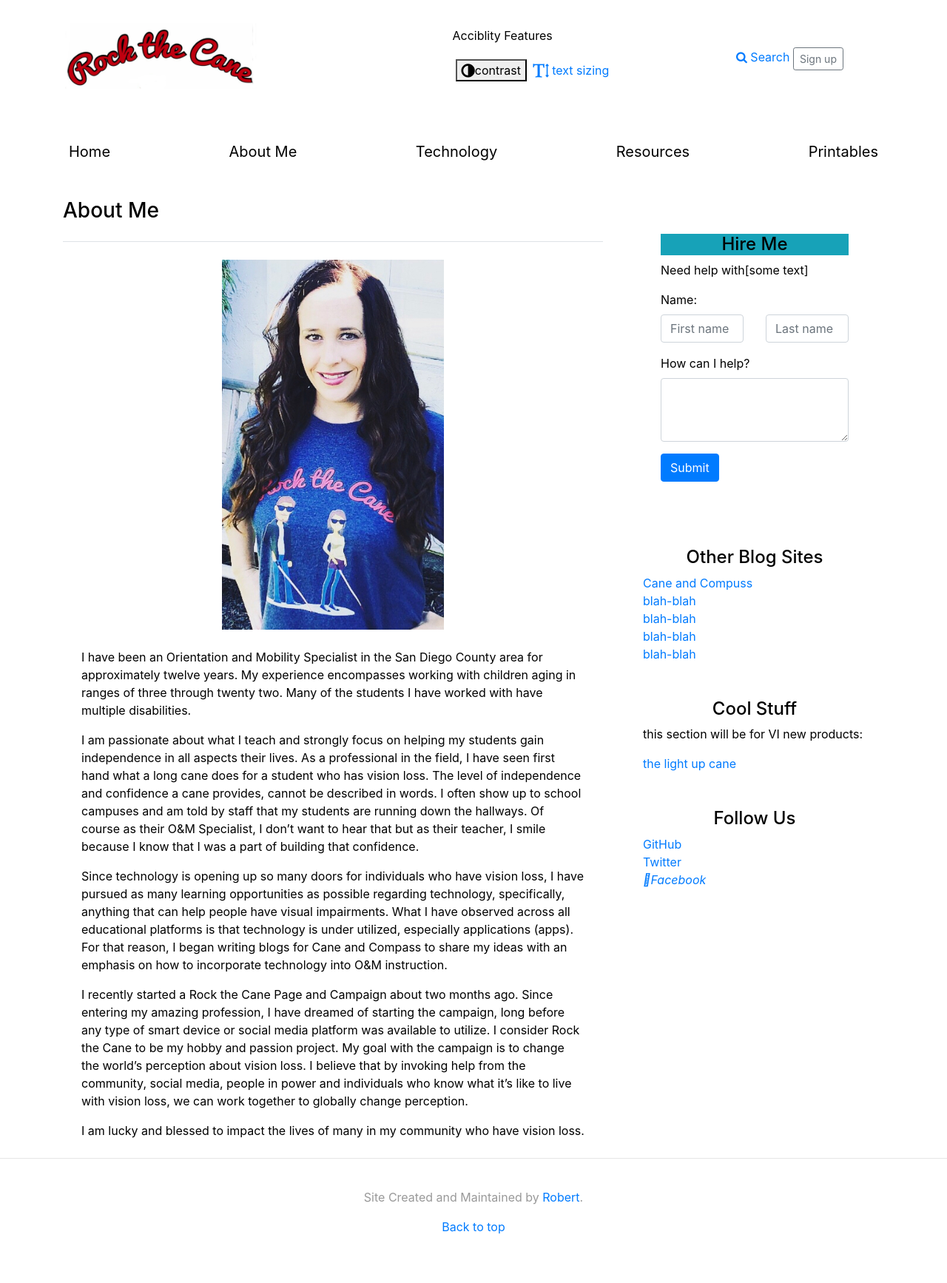
After one commit to RobertFullerton/Rockthecaneblog, a PHP site: page /aboutme.html in a window 1280 px wide. The commit adds this page. Shown: the whole page at 74% size. Run offline with PHP 8.4, Linux system fonts and the light colour scheme; some libraries are stand-ins or nearby versions.

Commit message:
Added about me page

```diff
--- /dev/null
+++ b/aboutme.html
@@ -0,0 +1,147 @@
+<!DOCTYPE html>
+<html lang="en">
+<head>
+    <meta charset="UTF-8">
+    <meta name="viewport" content="width=device-width, initial-scale=1.0">
+
+    <!-- Bootstrap CSS -->
+    <link rel="stylesheet" href="node_modules/bootstrap/dist/css/bootstrap.min.css" />
+
+    <!-- Additional CSS must be placed after Bootstrap CSS -->
+    <link rel="stylesheet" href="node_modules/font-awesome/css/font-awesome.min.css" />
+    <link rel="stylesheet" href="https://fonts.googleapis.com/css?family=Lobster|Open+Sans" />
+    <link rel="stylesheet" href="node_modules/bootstrap-social/bootstrap-social.css" />
+
+    <!-- Link to CSS sheet -->
+    <link rel="stylesheet" href="css/blog.css"><title>About Me</title>
+
+</head>
+<body>
+    <div class="container">
+        <header class="blog-head py-1">
+            <div class="row flex-nowrap justify-content-between align-items-center">
+                <div class="col-5 text-left">
+                    <div class="blog-header-logo">
+                        <img src="/img/logo1.png" alt="" height="150px">
+                    </div>
+                </div>
+                <div class="col-3 accibility-wrapper">
+                    <div class="text-left">
+                        <p class="text-left p-1">Acciblity Features</p>
+                        <ol class="list-unstyled text-left flex-nowrap">
+                             <li class="d-inline p-1"></li><button id="dark-toggle" class="dark-toggle">
+                             <i class="fa fa-adjust fa-lg"></i>contrast</li></button>
+                             <a href=""><li class="d-inline p-1"><i class="fa fa-text-height fa-lg"></i> text sizing</li></a>
+                        </ol>
+                    </div>
+                </div>
+                <div class="col-3 text-center justify-content-between">
+                    <a href=""><i class="fa fa-search"></i> Search</a>
+                    <a class="btn btn-sm btn-outline-secondary" href="#">Sign up</a>
+                </div>
+            </div>
+        </header>
+            <div class="nav-scroller py-4 mb-3">
+                <nav class="nav d-flex justify-content-between">
+                    <a class="link p-2" href="index.html">Home</a>
+                    <a class="link p-2" href="aboutme.html">About Me</a>
+                    <a class="link p-2" href="#">Technology</a>
+                    <a class="link p-2" href="#">Resources</a>
+                    <a class="link p-2" href="#">Printables</a>
+
+                </nav>
+            </div>
+
+    </div>
+    <!---Blog Container-->
+    <div class="mid-wrapper">
+        <main role="main" class="container">
+            <div class="row">
+                <div class="col-md-8 blog-main">
+                    <h3 class="pb-4 mb-4 border-bottom font-Lobster">About Me
+                    </h3>
+                    <div class="blog-post">
+                        <div class="img text-center">
+                            <img src="/img/jen.png"  alt="" class="" width="300px" height="500px" />
+                        </div>
+                        <div class="aboutme">
+                            <p>I have been an Orientation and Mobility Specialist in the San Diego County area for approximately twelve years. My experience encompasses working with children aging in ranges of three through twenty two. Many of the students I have worked with have multiple disabilities.</p>
+
+                            <p>I am passionate about what I teach and strongly focus on helping my students gain independence in all aspects their lives. As a professional in the field, I have seen first hand what a long cane does for a student who has vision loss. The level of independence and confidence a cane provides, cannot be described in words. I often show up to school campuses and am told by staff that my students are running down the hallways. Of course as their O&M Specialist, I don’t want to hear that but as their teacher, I smile because I know that I was a part of building that confidence.</p>
+
+                            <p>Since technology is opening up so many doors for individuals who have vision loss, I have pursued as many learning opportunities as possible regarding technology, specifically, anything that can help people have visual impairments. What I have observed across all educational platforms is that technology is under utilized, especially applications (apps). For that reason, I began writing blogs for Cane and Compass to share my ideas with an emphasis on how to incorporate technology into O&M instruction.</p>
+
+                            <p> I recently started a Rock the Cane Page and Campaign about two months ago. Since entering my amazing profession, I have dreamed of starting the campaign, long before any type of smart device or social media platform was available to utilize. I consider Rock the Cane to be my hobby and passion project. My goal with the campaign is to change the world’s perception about vision loss. I believe that by invoking help from the community, social media, people in power and individuals who know what it’s like to live with vision loss, we can work together to globally change perception.</p>
+
+                            <p>I am lucky and blessed to impact the lives of many in my community who have vision loss.</p>
+                        </div>
+                    </div>
+                </div> <!--end left col-->
+                <!--Right Column-->
+                <aside class="col-md-4 blog-sidebar">
+                    <div class="p-4 mb-3">
+                        <div class="p-4">
+                            <h4 class="text-center bg-info">Hire Me</h4>
+                            <p>Need help with[some text]</p>
+                                <form>
+                                    <label for="custName">Name:</label>
+                                    <div class="row">
+                                        <div class="col">
+                                            <input type="text" class="form-control" placeholder="First name">
+                                        </div>
+                                        <div class="col">
+                                            <input type="text" class="form-control" placeholder="Last name">
+                                        </div>
+                                    </div>
+                                    <div class="mb-3 mt-3">
+                                        <label for="exampleFormControlTextarea1">How can I help?</label>
+                                        <textarea class="form-control" id="exampleFormControlTextarea1" rows="3"></textarea>
+                                    </div>
+                                </form>
+                                <button tpe="sumbit" class="btn btn-primary">Submit</button>
+                        </div>
+                    </div>
+                    <div class="p-4">
+                        <h4 class="text-center">Other Blog Sites</h4>
+                            <ol class="list-unstyled mb-0">
+                                <li><a href="#">Cane and Compuss</a></li>
+                                <li><a href="#">blah-blah</a></li>
+                                <li><a href="#">blah-blah</a></li>
+                                <li><a href="#">blah-blah</a></li>
+                                <li><a href="#">blah-blah</a></li>
+                            </ol>
+                    </div>
+                        <div class="p-4">
+                        <h4 class="text-center">Cool Stuff </h4>
+                            <p>this section will be for VI new products:</p>
+                            <a href="#">the light up cane</a>
+                    </div>
+                    <div class="p-4">
+                        <h4 class="text-center">Follow Us</h4>
+                            <ol class="list-unstyled">
+                                <li><a href="#">GitHub</a></li>
+                                <li><a href="#">Twitter</a></li>
+                                <li><a href="#" class="fb-ic mr-3" role="button" ><i class="fab fa-facebook-f">Facebook</i></a></li>
+                            </ol>
+                    </div>
+                    <div class="p-4">
+                        <a href="www.instagram.om/rockthecane"></a>
+                    </div>
+                </aside> <!--end right col-->
+            </div> <!--end row -->
+        </main><!--end blsloog container-->
+    </div>
+    <footer class="footer">
+        <p>Site Created and Maintained by <a href=>Robert</a>.</p>
+        <p>
+            <a href="#">Back to top</a>
+        </p>
+    </footer>
+    <!-- jQuery must come first, then Popper.js, then the Bootstrap JavaScript plugins.-->
+    <script src="node_modules/jquery/dist/jquery.slim.min.js"></script>
+    <script src="node_modules/popper.js/dist/umd/popper.min.js"></script>
+    <script src="node_modules/bootstrap/dist/js/bootstrap.min.js"></script>
+    <script src="/script.js/darkmode.js"></script>
+    <!--<script src="/script.js/MorePosts.js"></script>-->
+</body>
+</html>
--- a/css/blog.css
+++ b/css/blog.css
@@ -3,6 +3,8 @@
     --clr-dark: black;
     --h2-dark: black;
     --h2-light: yellow;
+    --h3-dark: black;
+    --h3-light: yellow;
 
     --foreground: var(--clr-dark);
     --background: var(--clr-light);
@@ -13,6 +15,8 @@
     --foreh2: var(--h2-dark);
     --backh2: var(--h2-light);
 
+    --foreh3: var(--h3-dark);
+    --backh3: var(--h3-light);
 
 }
 
@@ -28,6 +32,9 @@
 
     --foreh2: var(--h2-light);
     --backh2: var(--h2-dark);
+
+    --foreh3: var(--h3-light);
+    --backh3: var(--h3-dark);
 }
 
 body {
@@ -38,6 +45,12 @@ body {
 h2 {
     color: var(--foreh2);
 }
+
+h3 {
+    color: var(--foreh3);
+}
+
+
 
 .jumbotron {
     margin: 20px;
@@ -110,3 +123,13 @@ h2 {
   .loadmore {
       margin-top: 25px;
   }
+
+  .aboutcontainer{
+      margin: 50px;
+  }
+  .aboutme {
+      margin: 25px;
+      font-size: ;
+
+
+  }
--- a/index.html
+++ b/index.html
@@ -44,11 +44,11 @@
             <div class="nav-scroller py-4 mb-3">
                 <nav class="nav d-flex justify-content-between">
                     <a class="link p-2" href="#">Home</a>
-                    <a class="link p-2" href="#">Articles</a>
+                    <a class="link p-2" href="aboutme.html">About Me</a>
                     <a class="link p-2" href="#">Technology</a>
                     <a class="link p-2" href="#">Resources</a>
                     <a class="link p-2" href="#">Printables</a>
-                    <a class="link p-2" href="#">Business</a>
+
                 </nav>
             </div>
             <div class="jumbotron p-4 p-md-5">
```
Also changed, not shown: img/jen.png (added), 1 other file.
